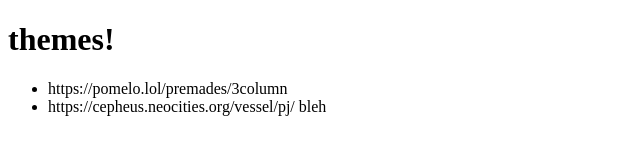
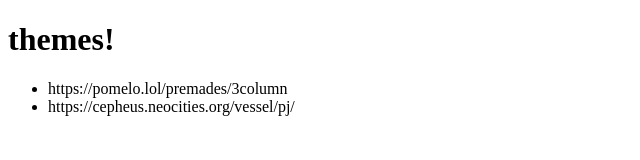
Before and after one commit to hazelune/neocities, a plain HTML site: page public/site files/credits.html in a window 1280 px wide. Shown: the full height of the page, 0-640 px from the left. Drawn offline with Linux system fonts and the light colour scheme.

```diff
--- a/public/site files/credits.html
+++ b/public/site files/credits.html
@@ -5,7 +5,7 @@
       <h1> themes! </h1>
       <ul>
         <li> https://pomelo.lol/premades/3column </li>
-        <li> https://cepheus.neocities.org/vessel/pj/ bleh</li>
+        <li> https://cepheus.neocities.org/vessel/pj/</li>
       </ul>
     </div>
   </body>
```
